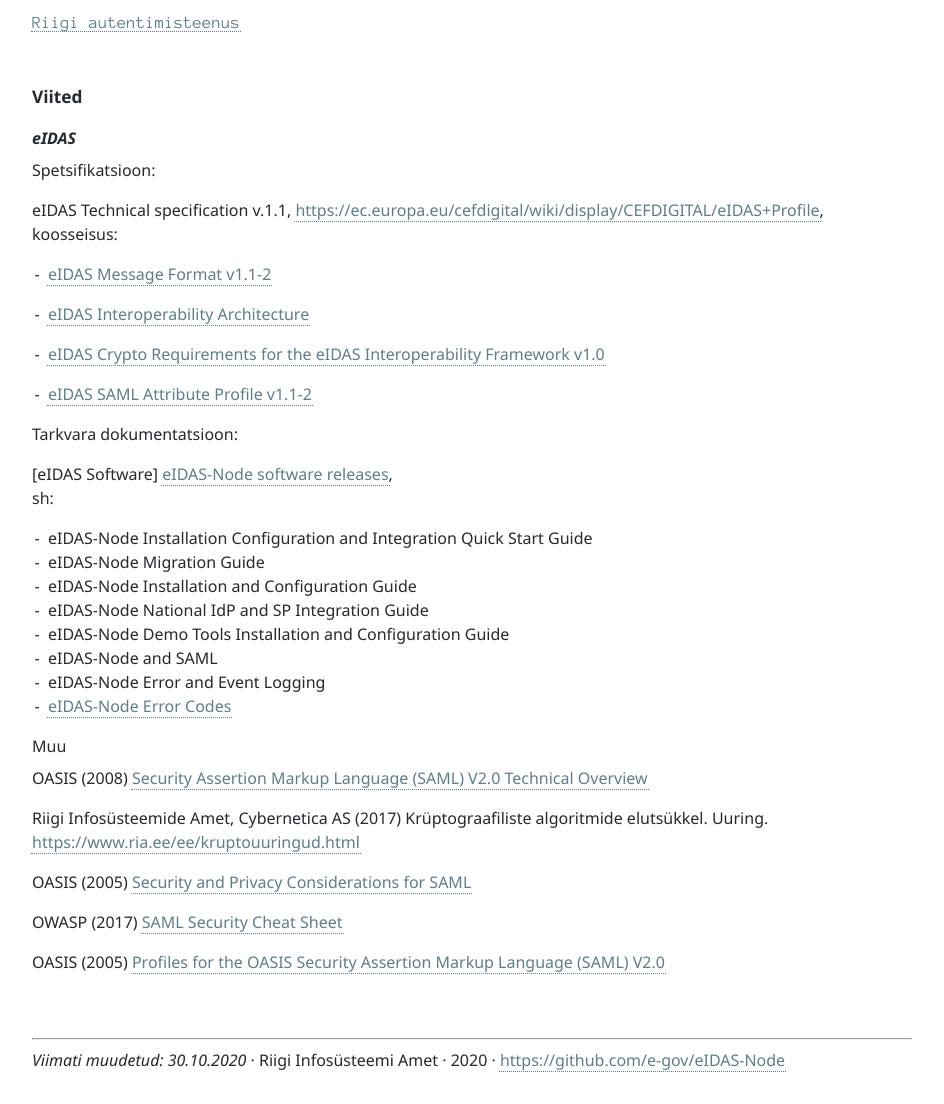
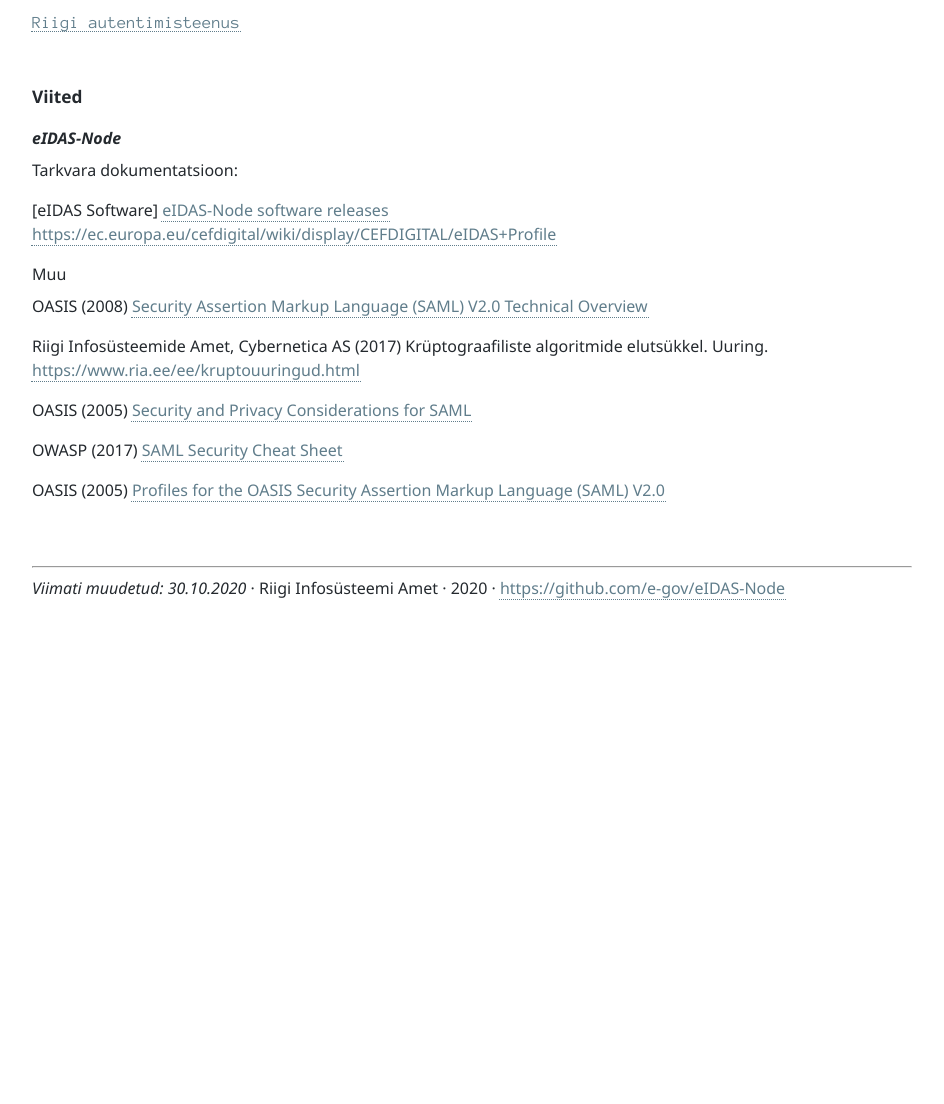
Before and after one commit to e-gov/eIDAS-Node, a Jekyll site: the page built from Viited.md, in a window 1280 px wide. Shown: the whole page, without its empty margins (0-944 px from the left). Built offline with Jekyll 4.4.1, drawn with Linux system fonts in a browser that asks for light colours; our own code applies the rules of GitHub Pages for plain Markdown files; after the commit the page ends 900 px from its top, so only the background shows below that.

Commit message:
Update Viited.md

```diff
--- a/Viited.md
+++ b/Viited.md
@@ -4,33 +4,13 @@ permalink: Viited
 
 ## Viited
 
-### ___eIDAS___
-
-Spetsifikatsioon:
-
-eIDAS Technical specification v.1.1, [https://ec.europa.eu/cefdigital/wiki/display/CEFDIGITAL/eIDAS+Profile](https://ec.europa.eu/cefdigital/wiki/display/CEFDIGITAL/eIDAS+Profile),<br>
-koosseisus:
-
-- [eIDAS Message Format v1.1-2](https://ec.europa.eu/cefdigital/wiki/download/attachments/46992719/eIDAS%20Message%20Format_v1.1-2.pdf?version=1&modificationDate=1497252919575&api=v2)
-
-- [eIDAS Interoperability Architecture](https://ec.europa.eu/cefdigital/wiki/download/attachments/46992719/eidas_interoperability_architecture_v1.00.pdf?version=1&modificationDate=1497252919857&api=v2)
-
-- [eIDAS Crypto Requirements for the eIDAS Interoperability Framework v1.0](https://ec.europa.eu/cefdigital/wiki/download/attachments/46992719/eidas_-_crypto_requirements_for_the_eidas_interoperability_framework_v1.0.pdf?version=1&modificationDate=1497252920224&api=v2)
-
-- [eIDAS SAML Attribute Profile v1.1-2](https://ec.europa.eu/cefdigital/wiki/download/attachments/46992719/eIDAS%20SAML%20Attribute%20Profile%20v1.1_2.pdf?version=1&modificationDate=1497252920100&api=v2)
+### ___eIDAS-Node___
 
 Tarkvara dokumentatsioon:
 
-[eIDAS Software] [eIDAS-Node software releases](https://ec.europa.eu/cefdigital/wiki/display/CEFDIGITAL/eIDAS-Node+-+Current+release),<br>
-sh:
-- eIDAS-Node Installation Configuration and Integration Quick Start Guide
-- eIDAS-Node Migration Guide
-- eIDAS-Node Installation and Configuration Guide
-- eIDAS-Node National IdP and SP Integration Guide
-- eIDAS-Node Demo Tools Installation and Configuration Guide
-- eIDAS-Node and SAML
-- eIDAS-Node Error and Event Logging
-- [eIDAS-Node Error Codes](https://ec.europa.eu/cefdigital/wiki/download/attachments/46992189/eIDAS-Node%20Error%20Codes.pdf?version=1&modificationDate=1507296786056&api=v2)
+[eIDAS Software] [eIDAS-Node software releases](https://ec.europa.eu/cefdigital/wiki/display/CEFDIGITAL/eIDAS-Node+-+Current+release)
+[https://ec.europa.eu/cefdigital/wiki/display/CEFDIGITAL/eIDAS+Profile](https://ec.europa.eu/cefdigital/wiki/display/CEFDIGITAL/eIDAS+Profile)
+
 
 ### Muu
 
```
